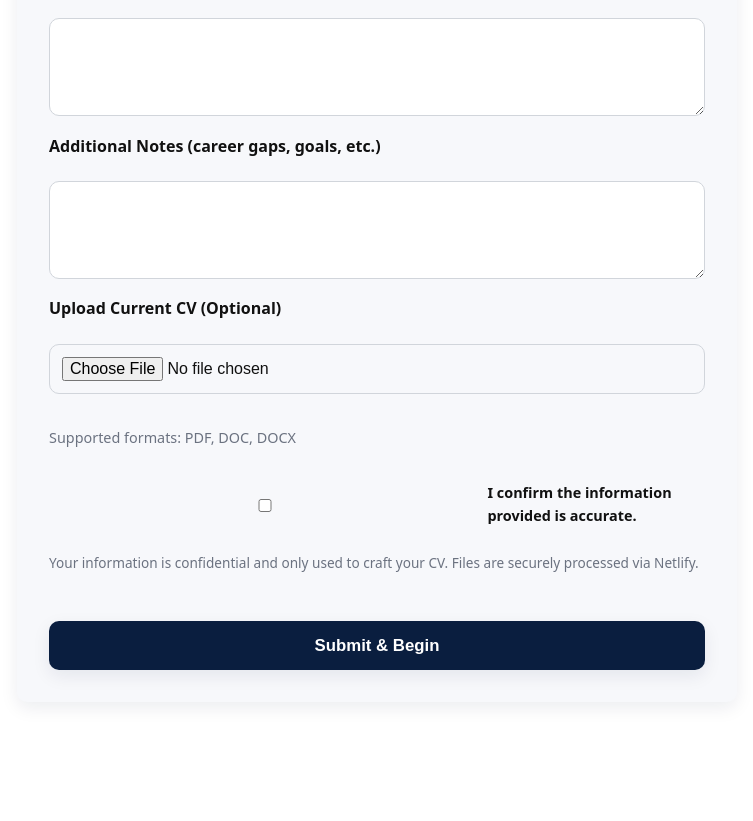
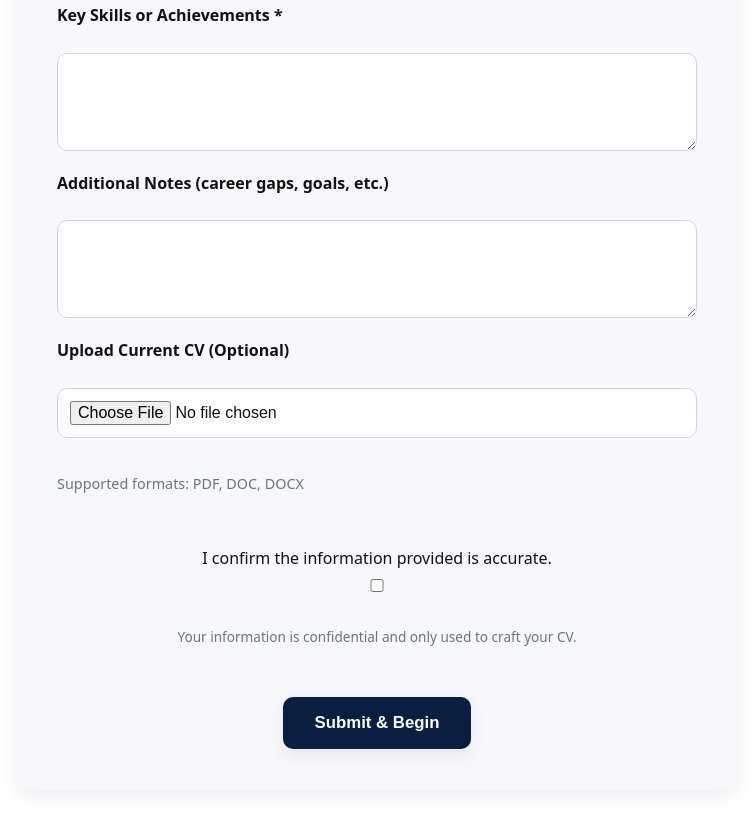
Before and after one commit to PrimeDraft/primedraft-, a plain HTML site: page form.html in a window 1280 px wide. Shown: the part 763-1584 px from the top of the page, without its empty margins (263-1016 px from the left). Before the commit the page ends 1497 px from the top, so only its background shows below. Drawn offline with Linux system fonts and the light colour scheme.

Commit message:
Update form.html

```diff
--- a/form.html
+++ b/form.html
@@ -19,16 +19,19 @@
     header{background:var(--navy);color:#fff;padding:1.5rem;text-align:center;box-shadow:var(--shadow)}
     header h1{margin:0;font-size:1.8rem;font-weight:800}
     header h2{margin:.25rem 0 0;font-size:1.05rem;font-weight:500;opacity:.9}
-    main{max-width:720px;margin:2rem auto;padding:2rem;background:var(--card);border-radius:var(--radius);box-shadow:var(--shadow)}
-    form{display:grid;gap:1.1rem}
+    main{max-width:720px;margin:2rem auto;padding:2.5rem;background:var(--card);border-radius:var(--radius);box-shadow:var(--shadow)}
+    form{display:grid;gap:1.25rem}
     label{font-weight:600;margin-bottom:.25rem;display:block}
-    input,textarea,select{width:100%;padding:.75rem;border:1px solid #d1d5db;border-radius:var(--radius);font-size:1rem}
+    input,textarea,select{width:100%;padding:.75rem;border:1px solid #d1d5db;border-radius:var(--radius);font-size:1rem;background:#fff}
     input:focus,textarea:focus,select:focus{outline:none;border-color:var(--navy);box-shadow:0 0 0 3px rgba(10,30,63,.15)}
-    button{margin-top:1rem;padding:.9rem 1.25rem;border:none;border-radius:var(--radius);font-size:1.05rem;font-weight:700;cursor:pointer;background:var(--navy);color:#fff;box-shadow:var(--shadow);transition:background .2s ease}
+    .consent{text-align:center;margin-top:1rem}
+    .consent label{display:block;font-weight:500;margin-bottom:.5rem}
+    .consent input{display:block;margin:0 auto}
+    .privacy{font-size:.85rem;color:var(--muted);text-align:center}
+    .note{font-size:.9rem;color:var(--muted)}
+    .actions{display:flex;justify-content:center;margin-top:1rem}
+    button{padding:1rem 2rem;border:none;border-radius:var(--radius);font-size:1.05rem;font-weight:700;cursor:pointer;background:var(--navy);color:#fff;box-shadow:var(--shadow);transition:background .2s ease}
     button:hover{background:#132b5a}
-    .consent{display:flex;align-items:center;gap:.5rem;font-size:.9rem}
-    .privacy{font-size:.85rem;color:var(--muted);margin-top:.25rem}
-    .note{font-size:.9rem;color:var(--muted)}
   </style>
 </head>
 <body>
@@ -74,17 +77,18 @@
       <p class="note">Supported formats: PDF, DOC, DOCX</p>
 
       <div class="consent">
+        <label for="consent">I confirm the information provided is accurate.</label>
         <input type="checkbox" id="consent" name="consent" required>
-        <label for="consent">I confirm the information provided is accurate.</label>
       </div>
-      <p class="privacy">Your information is confidential and only used to craft your CV. Files are securely processed via Netlify.</p>
+      <p class="privacy">Your information is confidential and only used to craft your CV.</p>
 
-      <button type="submit">Submit & Begin</button>
+      <div class="actions">
+        <button type="submit">Submit & Begin</button>
+      </div>
     </form>
   </main>
 
   <script>
-    // Fire tracking on form submission
     document.querySelector('form').addEventListener('submit',function(){
       try{if(window.fbq) fbq('track','Lead',{content_name:'CV Form Submit'});}catch(e){}
       try{if(window.gtag) gtag('event','form_submit',{event_category:'Forms',event_label:'CV Form'});}catch(e){}
```
